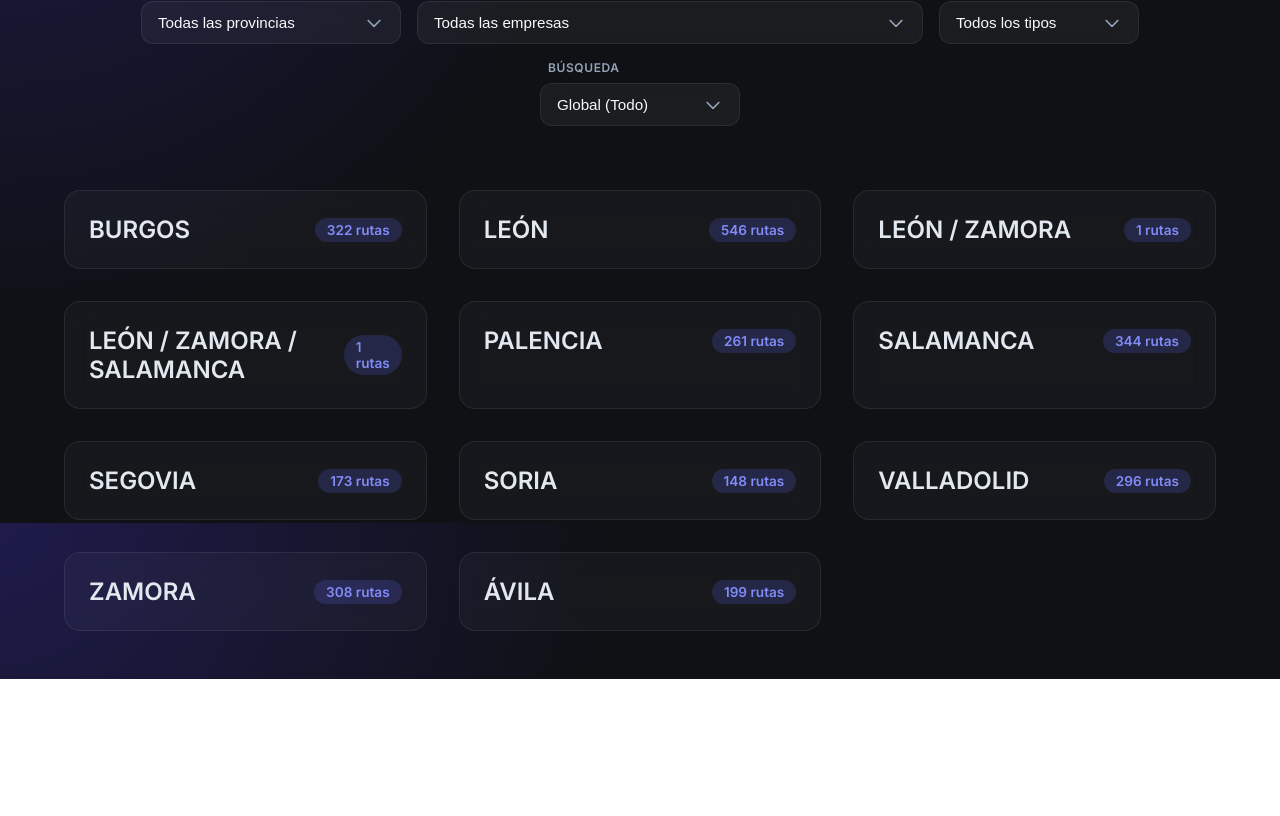
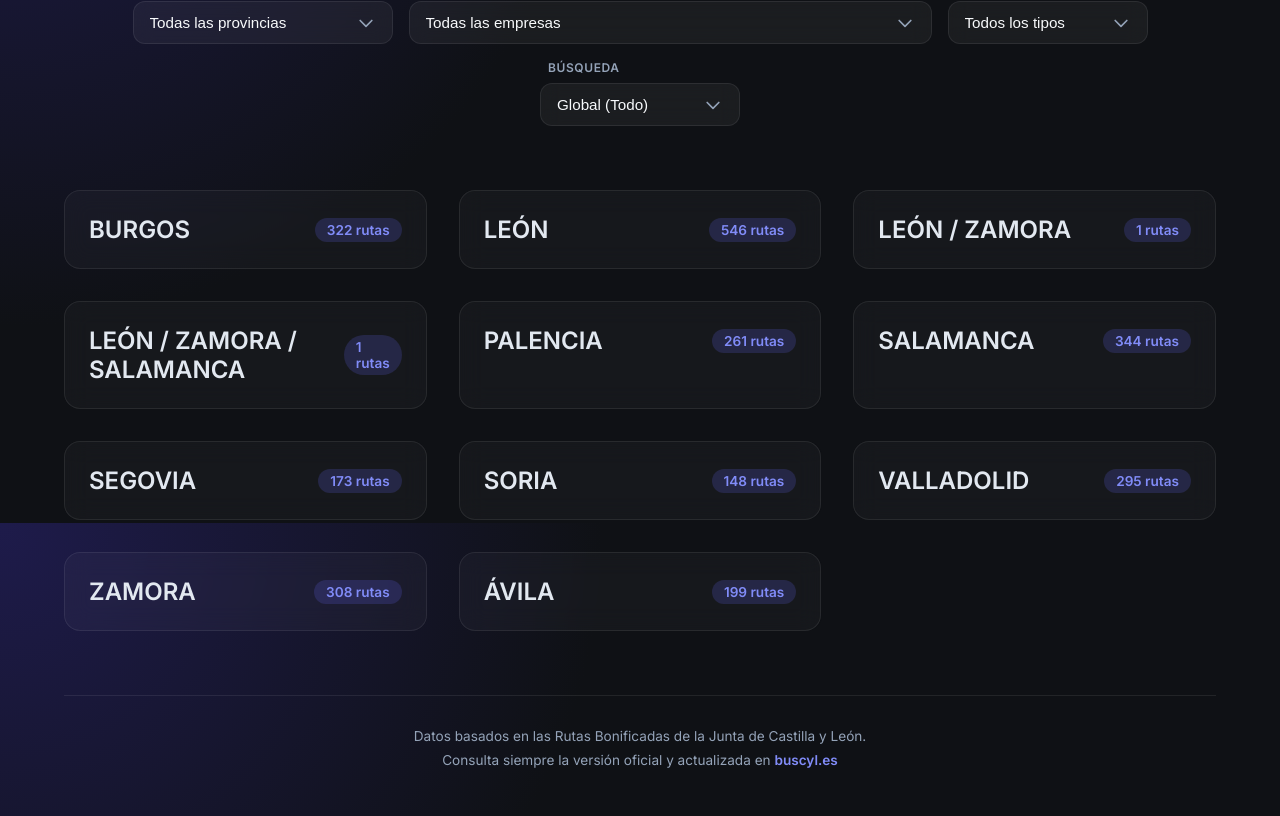
Before and after one commit to mirinicocal4-eng/rutas-app, a React (Vite) app: page / in a window 1280 px wide. Shown: the part 277-1093 px from the top of the page. Before the commit the page ends 956 px from the top, so only its background shows below. Built offline with nearby package versions, Linux system fonts and the light colour scheme.

Commit message:
Empresas y  evitar reduplicaciones.

```diff
--- a/src/App.jsx
+++ b/src/App.jsx
@@ -26,12 +26,14 @@ function App() {
       return name;
     };
 
+    const normalizeTextForDedup = (name) => {
+      return name.normalize('NFD').replace(/[\u0300-\u036f]/g, '').replace(/[-_.,\s–—]/g, '').toLowerCase().trim();
+    };
+
+    const allRoutes = [];
+
     Object.keys(rutasData).forEach(rawProv => {
       const prov = normalizeProvince(rawProv);
-
-      if (!result[prov]) {
-        result[prov] = {};
-      }
 
       Object.keys(rutasData[rawProv]).forEach(comp => {
         operatorsSet.add(comp);
@@ -41,19 +43,48 @@ function App() {
           const normalizedType = route.tipo.trim().charAt(0).toUpperCase() + route.tipo.trim().slice(1).toLowerCase();
           typesSet.add(normalizedType);
 
-          // Extraer la localidad de inicio (lo que está antes del guión)
-          let origin = route.nombre.split('-')[0].trim();
+          // Extraer la localidad de inicio (lo que está antes del guión o guión largo)
+          let origin = route.nombre.split(/[-–—]/)[0].trim();
           if (!origin) origin = "Varias";
 
-          if (!result[prov][origin]) {
-            result[prov][origin] = [];
-          }
+          const normRouteKey = normalizeTextForDedup(route.nombre) + '|' + normalizeTextForDedup(normalizedType) + '|' + normalizeTextForDedup(comp);
+          allRoutes.push({ key: normRouteKey, prov, comp, origin, nombre: route.nombre, tipo: normalizedType });
+        });
+      });
+    });
 
-          result[prov][origin].push({
-            nombre: route.nombre,
-            tipo: normalizedType, // Usar el tipo normalizado aquí también
-            operador: comp
-          });
+    const byKey = {};
+    allRoutes.forEach(item => {
+      if (!byKey[item.key]) byKey[item.key] = [];
+      byKey[item.key].push(item);
+    });
+
+    Object.values(byKey).forEach(items => {
+      const provs = new Set(items.map(i => i.prov));
+      let bestProv = items[0].prov;
+
+      if (provs.size > 1) {
+        const originNorm = normalizeTextForDedup(items[0].origin);
+        bestProv = Array.from(provs).find(p => {
+          const pNorm = normalizeTextForDedup(p);
+          return originNorm === pNorm || originNorm.includes(pNorm) || pNorm.includes(originNorm);
+        }) || items[0].prov;
+      }
+
+      items.forEach(item => {
+        // Ignorar si hay duplicado interprovincial y esta no es la provincia origen
+        if (provs.size > 1 && item.prov !== bestProv) return;
+
+        if (!result[item.prov]) {
+          result[item.prov] = {};
+        }
+        if (!result[item.prov][item.origin]) {
+          result[item.prov][item.origin] = [];
+        }
+        result[item.prov][item.origin].push({
+          nombre: item.nombre,
+          tipo: item.tipo,
+          operador: item.comp
         });
       });
     });
@@ -150,6 +181,22 @@ function App() {
   const provinces = Object.keys(filteredData).sort();
   const isSearching = searchTerm.trim().length > 0 || selectedOperator !== 'all' || selectedType !== 'all' || selectedProvince !== 'all';
 
+  const groupedOperators = useMemo(() => {
+    if (!operators) return [];
+    const grouped = {};
+    operators.forEach(op => {
+      let firstLetter = op.charAt(0).toUpperCase();
+      firstLetter = firstLetter.normalize("NFD").replace(/[\u0300-\u036f]/g, "");
+      if (!/[A-Z]/.test(firstLetter)) firstLetter = '#';
+      if (!grouped[firstLetter]) grouped[firstLetter] = [];
+      grouped[firstLetter].push(op);
+    });
+    return Object.keys(grouped).sort().map(letter => ({
+      letter,
+      operators: grouped[letter].sort()
+    }));
+  }, [operators]);
+
   return (
     <div className="app-container">
       <header>
@@ -189,8 +236,12 @@ function App() {
               onChange={(e) => setSelectedOperator(e.target.value)}
             >
               <option value="all">Todas las empresas</option>
-              {operators && operators.map(op => (
-                <option key={op} value={op}>{op}</option>
+              {groupedOperators.map(group => (
+                <optgroup key={group.letter} label={group.letter}>
+                  {group.operators.map(op => (
+                    <option key={op} value={op}>{op}</option>
+                  ))}
+                </optgroup>
               ))}
             </select>
           </div>
@@ -240,6 +291,11 @@ function App() {
           ))}
         </main>
       )}
+
+      <footer className="app-footer">
+        <p>Datos basados en las Rutas Bonificadas de la Junta de Castilla y León.</p>
+        <p>Consulta siempre la versión oficial y actualizada en <a href="https://www.buscyl.es" target="_blank" rel="noopener noreferrer">buscyl.es</a></p>
+      </footer>
     </div>
   );
 }
--- a/src/index.css
+++ b/src/index.css
@@ -420,6 +420,31 @@ header p {
   box-shadow: 0 0 10px rgba(99, 102, 241, 0.4);
 }
 
+/* Footer */
+.app-footer {
+  margin-top: 4rem;
+  padding-top: 2rem;
+  text-align: center;
+  border-top: 1px solid var(--glass-border);
+  color: var(--text-secondary);
+  font-size: 0.85rem;
+  display: flex;
+  flex-direction: column;
+  gap: 0.5rem;
+}
+
+.app-footer a {
+  color: #818cf8;
+  text-decoration: none;
+  font-weight: 600;
+  transition: color 0.3s ease;
+}
+
+.app-footer a:hover {
+  color: #c084fc;
+  text-decoration: underline;
+}
+
 @media (max-width: 768px) {
   .app-container { padding: 1.5rem 1rem; }
   header h1 { font-size: 2rem; }
```
